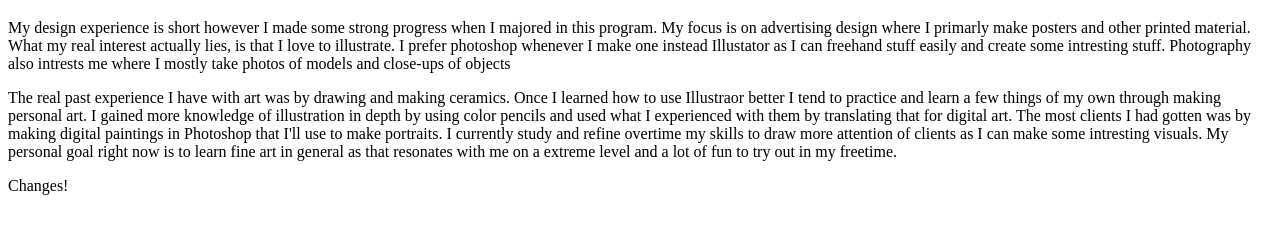
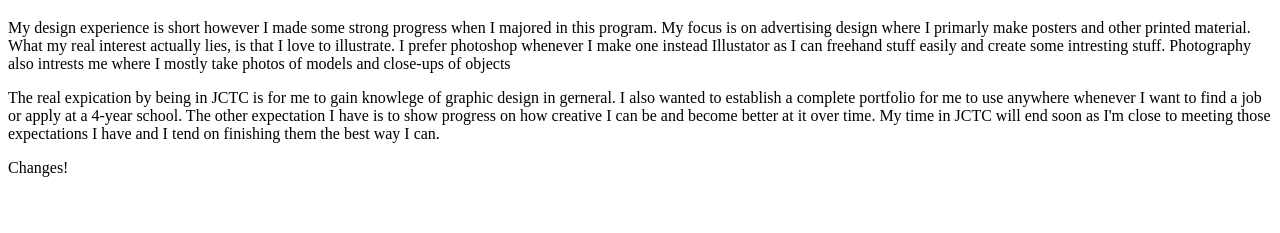
Before and after one commit to kshookyshooky/hello, a plain HTML site: page Hello.html in a window 1280 px wide. Shown: the part 61-294 px from the top of the page. Drawn offline with Linux system fonts and the light colour scheme.

Commit message:
Add files via upload

```diff
--- a/Hello.html
+++ b/Hello.html
@@ -7,7 +7,7 @@
   <body>
     <h1>Kyle Shook</h1>
     <p>My design experience is short however I made some strong progress when I majored in this program. My focus is on advertising design where I primarly make posters and other printed material. What my real interest actually lies, is that I love to illustrate. I prefer photoshop whenever I make one instead Illustator as I can freehand stuff easily and create some intresting stuff. Photography also intrests me where I mostly take photos of models and close-ups of objects</p>
-    <p>The real past experience I have with art was by drawing and making ceramics. Once I learned how to use Illustraor better I tend to practice and learn a few things of my own through making personal art. I gained more knowledge of illustration in depth by using color pencils and used what I experienced with them by translating that for digital art. The most clients I had gotten was by making digital paintings in Photoshop that I'll use to make portraits. I currently study and refine overtime my skills to draw more attention of clients as I can make some intresting visuals. My personal goal right now is to learn fine art in general as that resonates with me on a extreme level and a lot of fun to try out in my freetime.</p>
+    <p>The real expication by being in JCTC is for me to gain knowlege of graphic design in gerneral. I also wanted to establish a complete portfolio for me to use anywhere whenever I want to find a job or apply at a 4-year school. The other expectation I have is to show progress on how creative I can be and become better at it over time. My time in JCTC will end soon as I'm close to meeting those expectations I have and I tend on finishing them the best way I can.</p>
     <p>Changes!</p>
   </body>
 </html>
```
